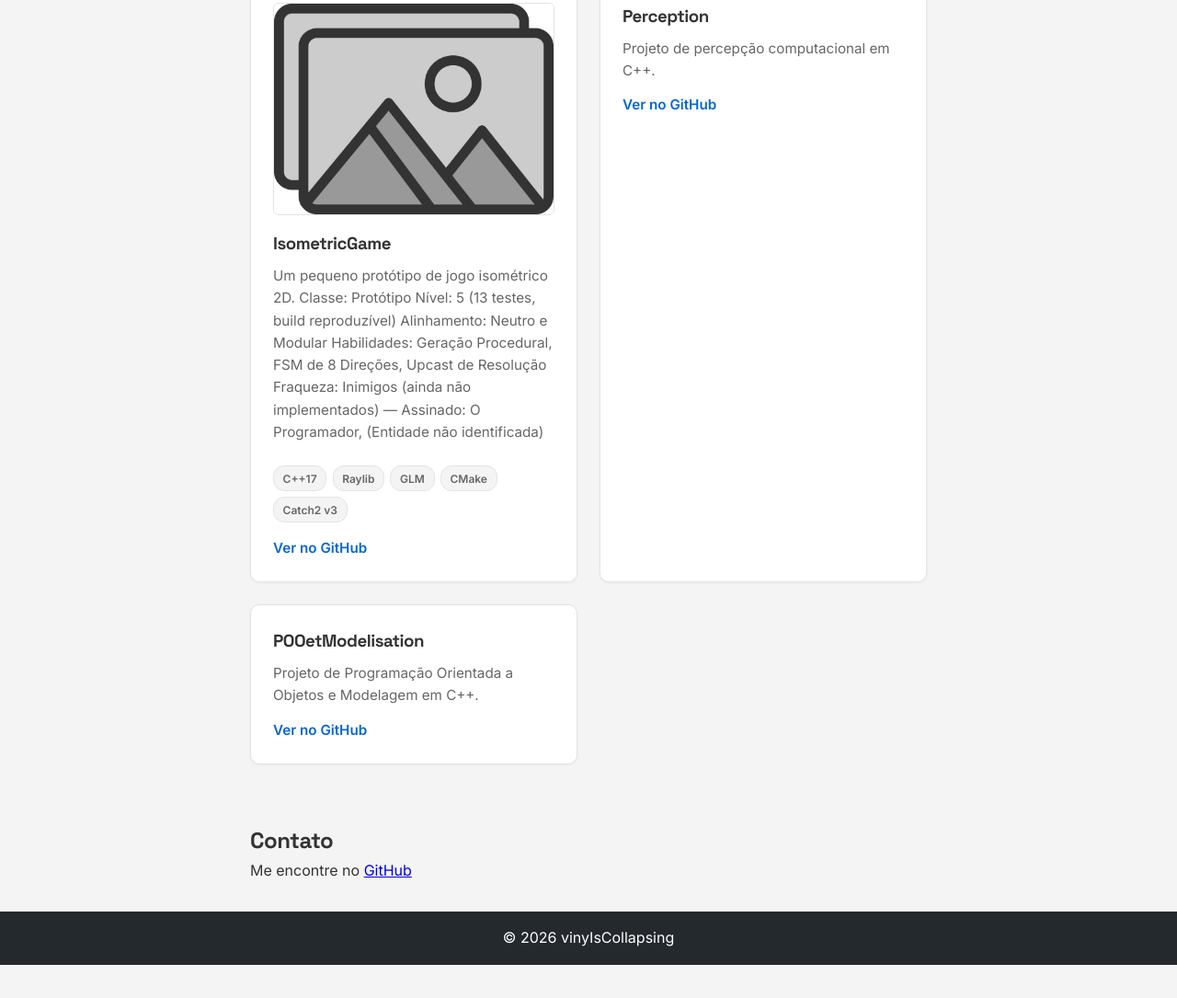
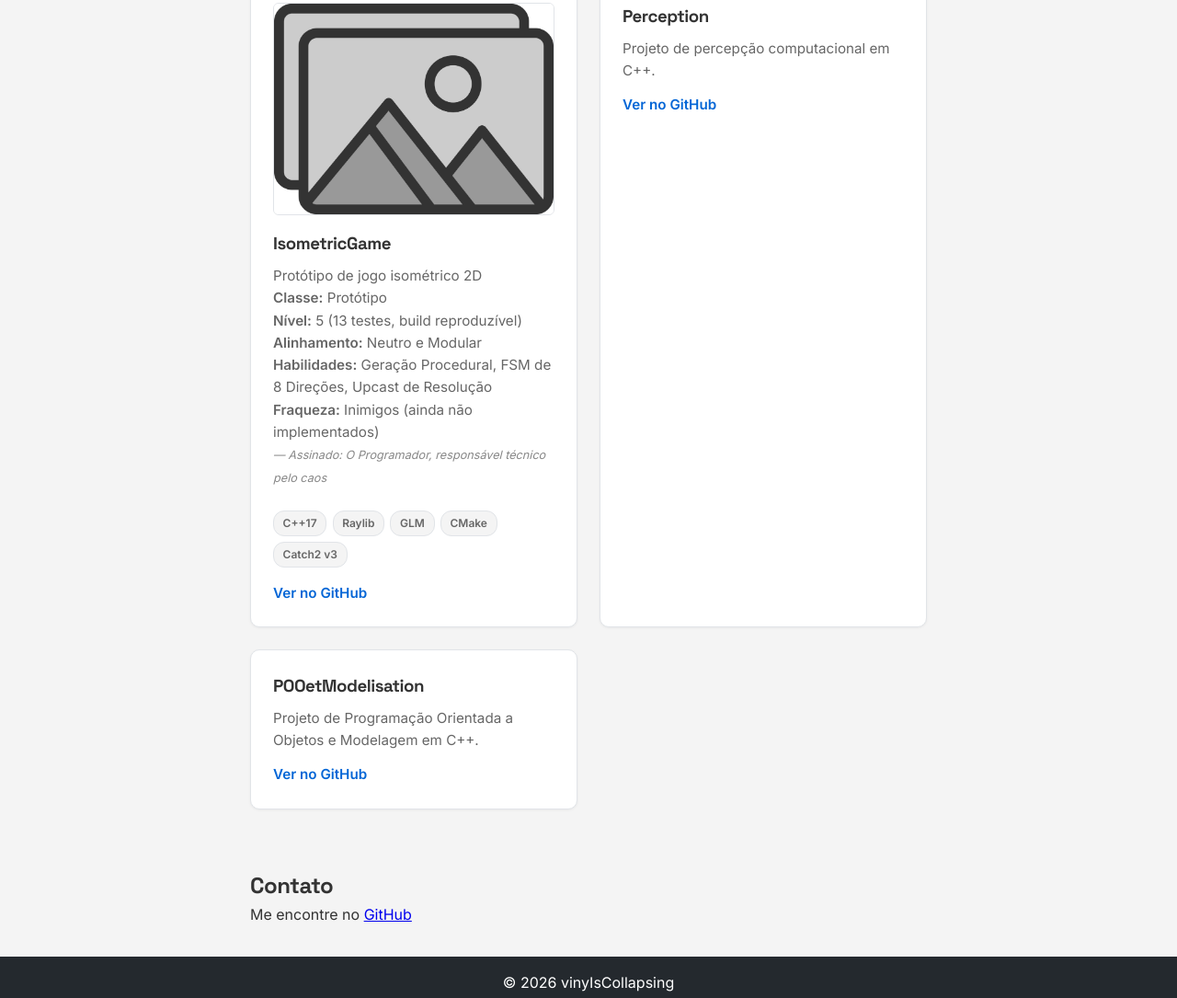
Before and after one commit to vinyIsCollapsing/vinyIsCollapsing.github.io, a plain HTML site: page index.html in a window 1280 px wide. Shown: the part 1291-2376 px from the top of the page at 92% size. Before the commit the page ends 2340 px from the top, so only its background shows below. Drawn offline with Linux system fonts and the light colour scheme.

Commit message:
feat(IsometricGame): New description

```diff
--- a/index.html
+++ b/index.html
@@ -112,15 +112,15 @@
                     <div class="projeto-conteudo">
                         <h3>IsometricGame</h3>
                         <p>
-                            Um pequeno protótipo de jogo isométrico 2D.
-
-                            Classe: Protótipo
-                            Nível: 5 (13 testes, build reproduzível)
-                            Alinhamento: Neutro e Modular
-                            Habilidades: Geração Procedural, FSM de 8 Direções, Upcast de Resolução
-                            Fraqueza: Inimigos (ainda não implementados)
-
-                            — Assinado: O Programador, (Entidade não identificada)
+                            Protótipo de jogo isométrico 2D <br>
+                            <b>Classe:</b> Protótipo <br>
+                            <b>Nível:</b> 5 (13 testes, build reproduzível) <br>
+                            <b>Alinhamento:</b> Neutro e Modular <br>
+                            <b>Habilidades:</b> Geração Procedural, FSM de 8 Direções, Upcast de Resolução<br>
+                            <b>Fraqueza:</b> Inimigos (ainda não implementados)<br>
+                            <small style="color: #888; font-style: italic;">
+                              — Assinado: O Programador, responsável técnico pelo caos
+                            </small>
                         </p>
                         <ul class="projeto-tags">
                             <li>C++17</li>
```
